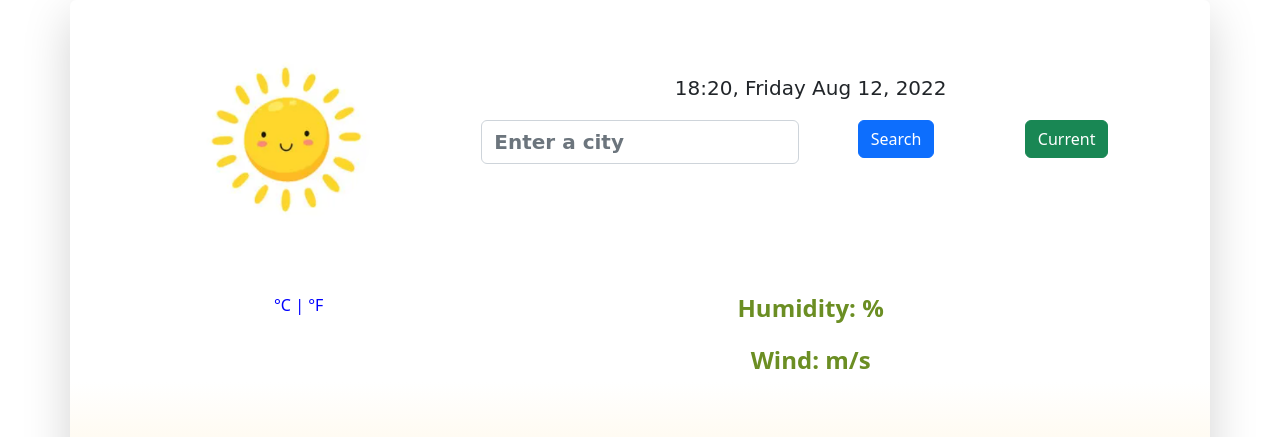
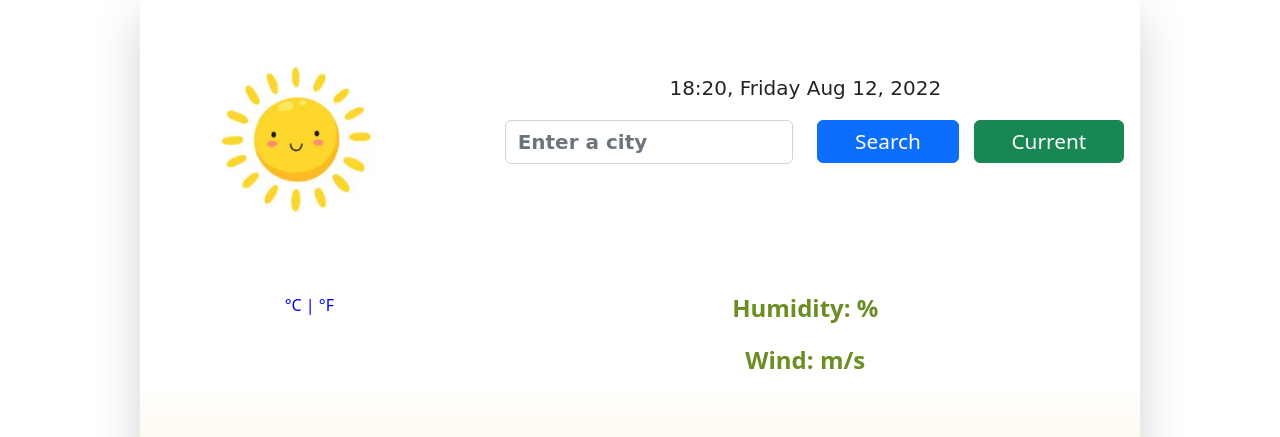
Before and after one commit to AllaGutsul27/myWeatherApp, a plain HTML site: page index.html in a window 1280 px wide. Shown: the top 437 px of the page. Drawn offline with nearby package versions, Linux system fonts and the light colour scheme.

Commit message:
Changed buttons styles

```diff
--- a/css/styles.css
+++ b/css/styles.css
@@ -7,8 +7,13 @@ body {
     max-width: 1000px;
 }
 
+.btn {
+    --bs-btn-padding-x: 2.3rem;
+    --bs-btn-font-family: ;
+    --bs-btn-font-size: 1.3rem;
+    --bs-btn-line-height: 28.5px;
+}
 .btn-success {
-    padding: 0;
     margin: 0;
 }
 .weather-app {
--- a/index.html
+++ b/index.html
@@ -4,7 +4,7 @@
     <meta charset="UTF-8" />
     <meta http-equiv="X-UA-Compatible" content="IE=edge" />
     <meta name="viewport" content="width=device-width, initial-scale=1.0" />
-    <link rel="stylesheet" href="/css/styles.css" />
+
     <script src="https://unpkg.com/axios/dist/axios.min.js"></script>
     <link
       href="https://cdn.jsdelivr.net/npm/bootstrap@5.2.0/dist/css/bootstrap.min.css"
@@ -12,6 +12,7 @@
       integrity="sha384-gH2yIJqKdNHPEq0n4Mqa/HGKIhSkIHeL5AyhkYV8i59U5AR6csBvApHHNl/vI1Bx"
       crossorigin="anonymous"
     />
+    <link rel="stylesheet" href="/css/styles.css" />
     <title>Weather</title>
   </head>
   <body>
```
